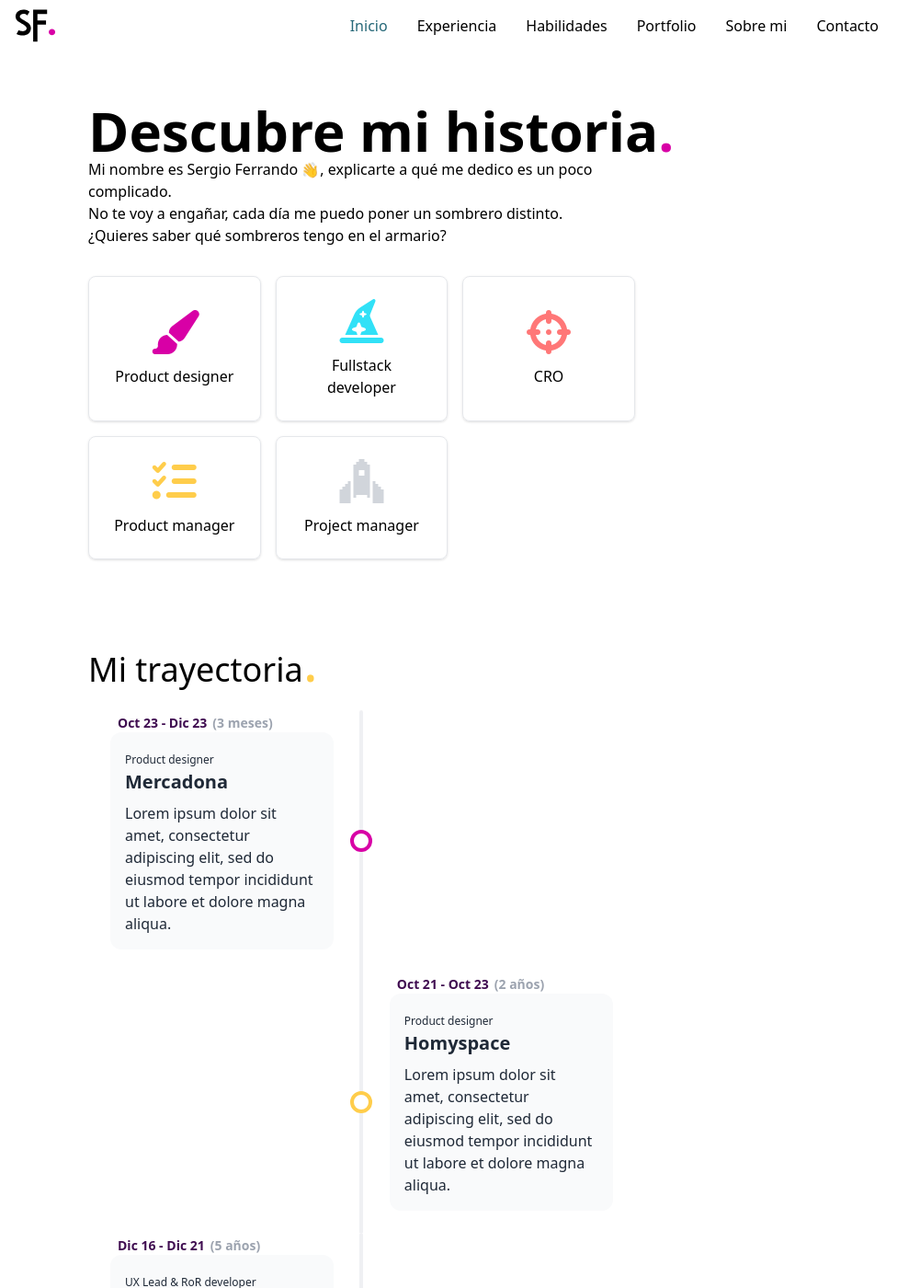
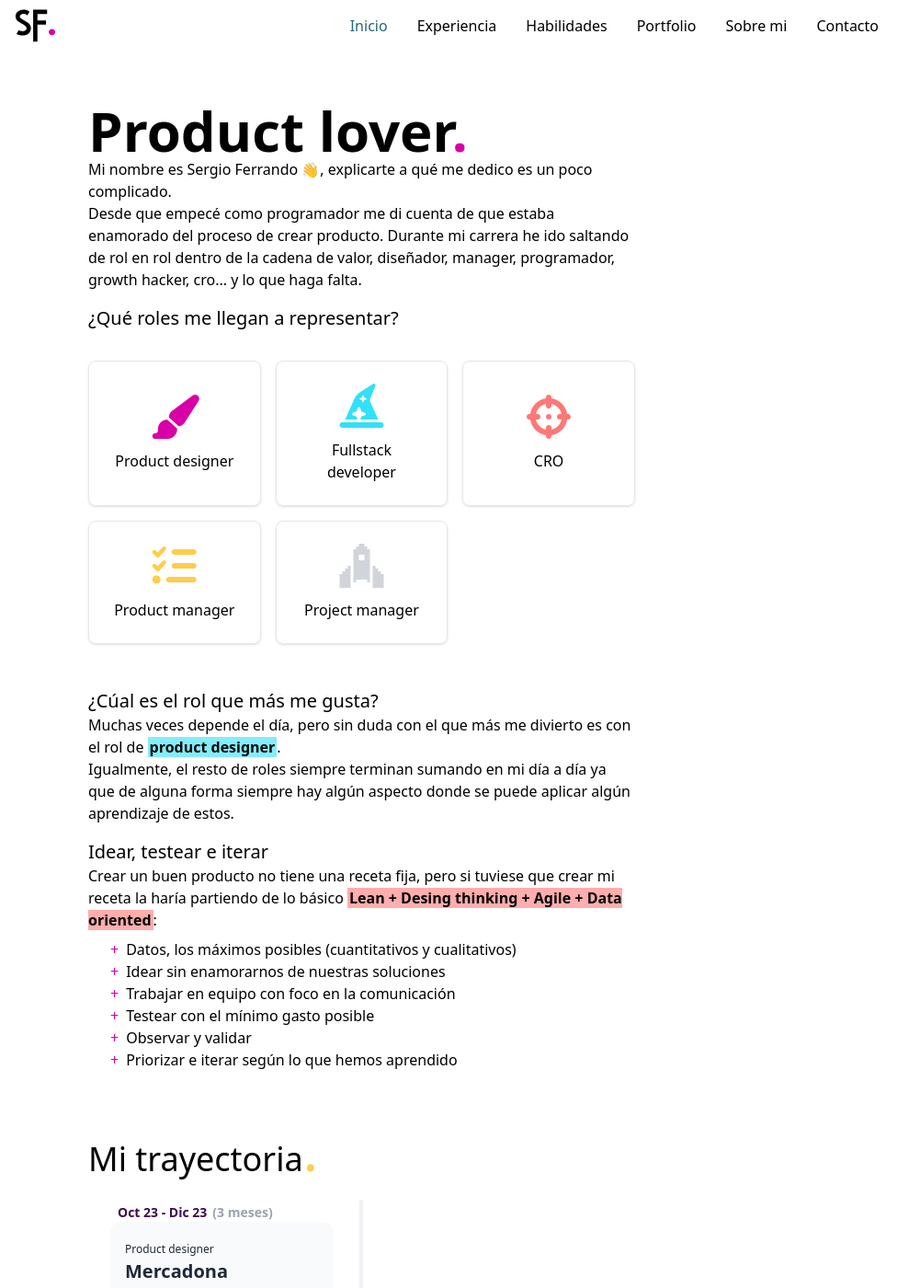
Before and after one commit to sferrando/sferrando.github.io, a Jekyll site: the page built from index.html, in a window 1280 px wide and 1400 px high. Shown: the whole window at 92% size, without its empty margins (0-1001 px from the left). Built offline with Jekyll 4.4.1, drawn with Linux system fonts in a browser that asks for light colours; nearby versions of some CDN libraries; some of the changed text lies outside the part shown.

Commit message:
add about me scaffold

```diff
--- a/index.html
+++ b/index.html
@@ -1,10 +1,10 @@
 ---
 layout: default
-title: "Descubre mi historia"
+title: "Product lover"
 ---
 <p>Mi nombre es Sergio Ferrando <span class="waving-hand">👋</span>, explicarte a qué me dedico es un poco complicado.</p>
-<p>No te voy a engañar, cada día me puedo poner un sombrero distinto.</p>
-<p>¿Quieres saber qué sombreros tengo en el armario?</p>
+<p>Desde que empecé como programador me di cuenta de que estaba enamorado del proceso de crear producto. Durante mi carrera he ido saltando de rol en rol dentro de la cadena de valor, diseñador, manager, programador, growth hacker, cro... y lo que haga falta.</p>
+<h3 class="text-xl mt-4 font-medium" >¿Qué roles me llegan a representar?</h3>
 <div class="grid grid-cols-3 gap-4 py-8">
   <p class="rounded-lg shadow text-center font-medium content-center p-6 border border-gray-200"><span class="text-5xl mb-3 text-pink-neon fa-solid block fa-paintbrush"></span> Product designer</p>
   <p class="rounded-lg shadow text-center font-medium content-center p-6 border border-gray-200"><span class="text-5xl mb-3 text-blue-neon fa-solid block fa-hat-wizard"></span> Fullstack developer</p>
@@ -12,6 +12,22 @@ title: "Descubre mi historia"
   <p class="rounded-lg shadow text-center font-medium content-center p-6 border border-gray-200"><span class="text-5xl mb-3 text-yellow-neon fa-solid block fa-list-check"></span> Product manager</p>
   <p class="rounded-lg shadow text-center font-medium content-center p-6 border border-gray-200"><span class="text-5xl mb-3 text-gray-300 fa-brands block fa-space-awesome"></span> Project manager</p>
 </div>
+
+<h3 class="text-xl mt-4 font-medium" >¿Cúal es el rol que más me gusta?</h3>
+<p>Muchas veces depende el día, pero sin duda con el que más me divierto es con el rol de <b class="bg-blue-neon px-0.5 bg-opacity-60">product designer</b>.</p>
+<p>Igualmente, el resto de roles siempre terminan sumando en mi día a día ya que de alguna forma siempre hay algún aspecto donde se puede aplicar algún aprendizaje de estos.</p>
+
+<h3 class="text-xl mt-4 font-medium" >Idear, testear e iterar</h3>
+<p>Crear un buen producto no tiene una receta fija, pero si tuviese que crear mi receta la haría partiendo de lo básico <b class="bg-peach-neon px-0.5 bg-opacity-60">Lean + Desing thinking + Agile + Data oriented</b>:</p>
+<ul class="ml-4 py-2">
+  <li><span class="text-pink-neon px-2">+</span>Datos, los máximos posibles (cuantitativos y cualitativos)</li>
+  <li><span class="text-pink-neon px-2">+</span>Idear sin enamorarnos de nuestras soluciones</li>
+  <li><span class="text-pink-neon px-2">+</span>Trabajar en equipo con foco en la comunicación</li>
+  <li><span class="text-pink-neon px-2">+</span>Testear con el mínimo gasto posible</li>
+  <li><span class="text-pink-neon px-2">+</span>Observar y validar</li>
+  <li><span class="text-pink-neon px-2">+</span>Priorizar e iterar según lo que hemos aprendido</li>
+</ul>
+
 <h2 class="text-semibold text-4xl mt-12">
   Mi trayectoria<span class="text-yellow-neon text-6xl">.</span>
 </h2>
@@ -76,3 +92,28 @@ title: "Descubre mi historia"
     <div class="bg-peach-neon shadow my-auto flex text-white font-medium py-2 px-4 rounded-full flex">{{ tool }}</div>
   {% endfor %}
 </div>
+
+<h2 class="text-semibold text-4xl mt-12">
+  Donde ver mis trabajos y cositas<span class="text-yellow-neon text-6xl">.</span>
+</h2>
+<div class="mt-4">
+  <p>Si quieres stalkear un poco todo lo que he trasteado hasta ahora puedes echar un ojo a los siguientes enlaces:</p>
+</div>
+<div class="grid grid-cols-4 text-center py-4 gap-4">
+  <div class="shadow-lg rounded-lg border border-gray-100 py-6 hover:scale-105 cursor-pointer">
+    <i class="text-5xl fa-solid fa-briefcase text-yellow-800 mb-1"></i>
+    <p>Portfolio</p>
+  </div>
+  <div class="shadow-lg rounded-lg border border-gray-100 py-6 hover:scale-105 cursor-pointer">
+    <i class="text-5xl fa-brands fa-github mb-1"></i>
+    <p>Github</p>
+  </div>
+  <div class="shadow-lg rounded-lg border border-gray-100 py-6 hover:scale-105 cursor-pointer">
+    <i class="text-5xl fa-brands fa-linkedin text-[#0966C2] mb-1"></i>
+    <p>Linkedin</p>
+  </div>
+  <div class="shadow-lg rounded-lg border border-gray-100 py-6 hover:scale-105 cursor-pointer">
+    <i class="text-5xl fa-brands fa-medium mb-1"></i>
+    <p>Blog</p>
+  </div>
+</div>
```
Also changed, not shown: 1 other file.
